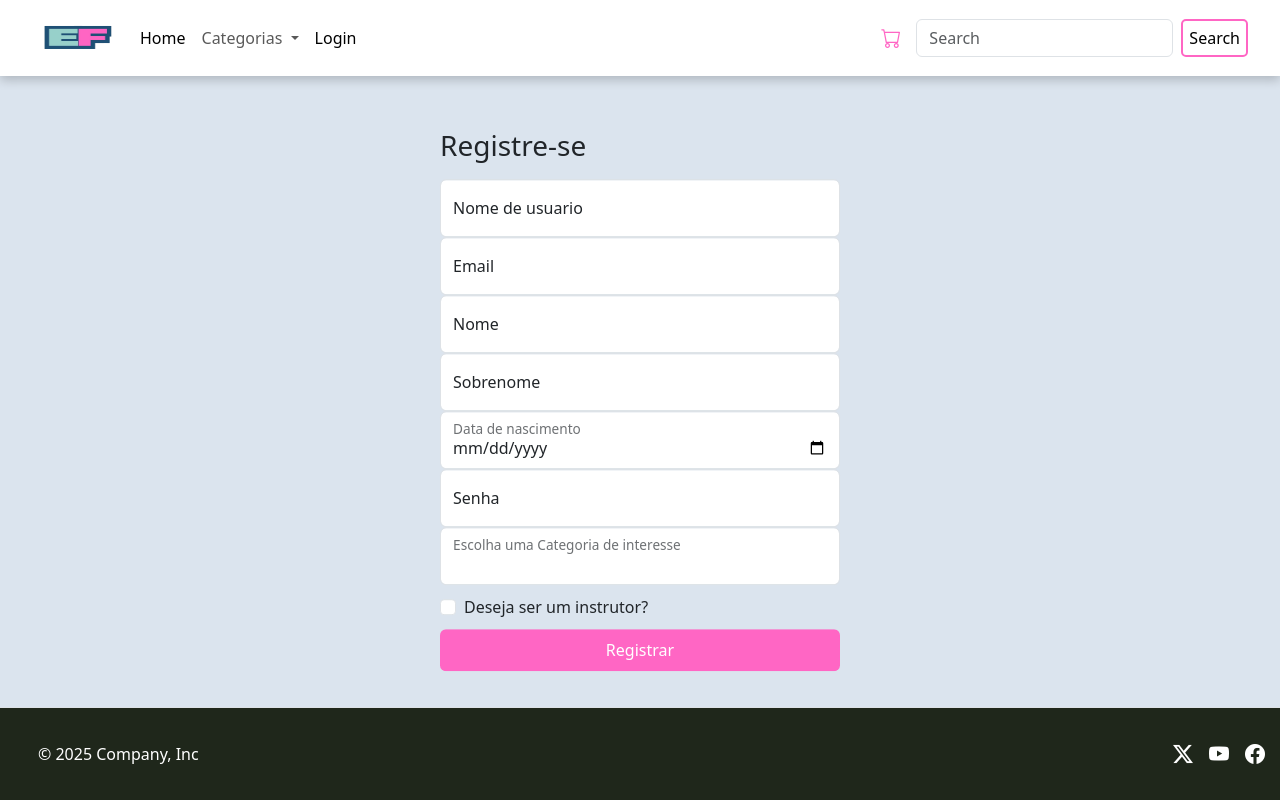
After one commit to Tomazbr9/EduFuture, a Django app: page /courses/register_user/ in a window 1280 px wide. The commit adds this page. Run offline with Django 5.2, Linux system fonts and the light colour scheme; data that the repository does not hold is empty; some web fonts are replaced.

Commit message:
Criado o template de registro de usuario

```diff
--- a/base_static/css/style.css
+++ b/base_static/css/style.css
@@ -491,3 +491,40 @@ body {
   background-color: var(--primary-color) !important;
   color: #ffffff !important;
 }
+
+.form-control:focus {
+  border-color: var(--primary-color) !important;
+  box-shadow: 0 0 5px var(--primary-color) !important;
+}
+
+.register-link {
+  text-decoration: underline;
+  cursor: pointer;
+}
+
+.form-check {
+  margin: 10px 0 !important;
+}
+
+.list-categories {
+  display: none;
+}
+
+.list-categories {
+  display: none;
+  padding: 0;
+  position: relative;
+  background-color: #ffffff;
+  box-shadow: 1px 1px 2px rgb(0, 0, 0, 0.2);
+  gap: 10px;
+}
+
+.list-categories li {
+  border-top: solid 0.5px rgba(0, 0, 0, 0.5);
+  list-style: none;
+  cursor: pointer;
+}
+
+.list-categories li:hover {
+  background-color: var(--primary-color);
+}
--- a/base_static/js/script.js
+++ b/base_static/js/script.js
@@ -44,3 +44,15 @@ function showModal(event, idCourse){
     })
     .catch(error => console.error('Erro na requisição: ', error))
 }
+
+const categoryInput = document.getElementById('floatingCategory')
+const listCategories = document.getElementById('listCategories')
+categoryInput.addEventListener('click', ()=>{
+    listCategories.style.display = 'block'
+})
+
+function assignCategory(element){
+    let categoryInput = document.getElementById('floatingCategory')
+    categoryInput.value = element.textContent
+    listCategories.style.display = 'none'
+}
--- /dev/null
+++ b/courses/templates/register.html
@@ -0,0 +1,45 @@
+{% extends "base.html" %}
+{% block main_content %}
+<div class="adjust-form-login">
+    <form >
+        <h1 class="h3 mb-3 fw-normal">Registre-se</h1>
+
+        <div class="form-floating">
+            <input type="text" class="form-control" id="floatingUserName" placeholder="name@example.com" name="username">
+            <label for="floatingUserName">Nome de usuario</label>
+        </div>
+        <div class="form-floating">
+            <input type="email" class="form-control" id="floatingEmail" placeholder="Password" name="email">
+            <label for="floatingEmail">Email</label>
+        </div>
+        <div class="form-floating">
+            <input type="text" class="form-control" id="floatingName" placeholder="Password" name="first_name">
+            <label for="floatingName">Nome</label>
+        </div>
+        <div class="form-floating">
+            <input type="text" class="form-control" id="floatingLastName" placeholder="Password" name="last_name">
+            <label for="floatingLastName">Sobrenome</label>
+        </div>
+        <div class="form-floating">
+            <input type="date" class="form-control" id="floatingDate" placeholder="Password" name="age">
+            <label for="floatingDate">Data de nascimento</label>
+        </div>
+        <div class="form-floating">
+            <input type="password" class="form-control" id="floatingPassword" placeholder="Password" name="password">
+            <label for="floatingPassword">Senha</label>
+        <div class="form-floating">
+            <input type="text" class="form-control" id="floatingCategory" name="categories">
+            <label for="floatingCategory">Escolha uma Categoria de interesse</label>
+            <ul class="list-categories" id="listCategories">
+                {% for category in all_categories %}
+                    <li onclick="assignCategory(this)" id="category-{{category.pk}}">{{category.name}}</li>
+                {% endfor %}
+            </ul>
+        <div class="form-check">
+            <input type="checkbox" class="form-check-input" id="flexCheckDefault" placeholder="Password" name="is_instructor">
+            <label for="flexCheckDefault" class="form-check-label">Deseja ser um instrutor?</label>
+        </div>
+        <button class="btn btn-login w-100 py-2" type="submit">Registrar</button>
+    </form>
+</div>
+{% endblock main_content %}
--- a/courses/urls.py
+++ b/courses/urls.py
@@ -25,5 +25,6 @@ urlpatterns = [
     path('remove_item_cart/<int:item_id>/', views.remove_item_cart, name='remove-item-cart'),
 
     # urls login render
-    path('login_user/', views.login_view, name='login-user')
+    path('login_user/', views.login_view, name='login-user'),
+    path('register_user/', views.register_view, name='register-user')
 ]
--- a/courses/views/authentication_views.py
+++ b/courses/views/authentication_views.py
@@ -1,5 +1,17 @@
 from django.shortcuts import render
+from courses.models import Category
 
 def login_view(request):
 
     return render(request, 'login.html')
+
+
+def register_view(request):
+
+    all_categories = Category.objects.all()
+
+    context = {
+        'all_categories': all_categories
+    }
+
+    return render(request, 'register.html', context)
```
Also changed, not shown: courses/templates/login.html (+5 -7 lines).
